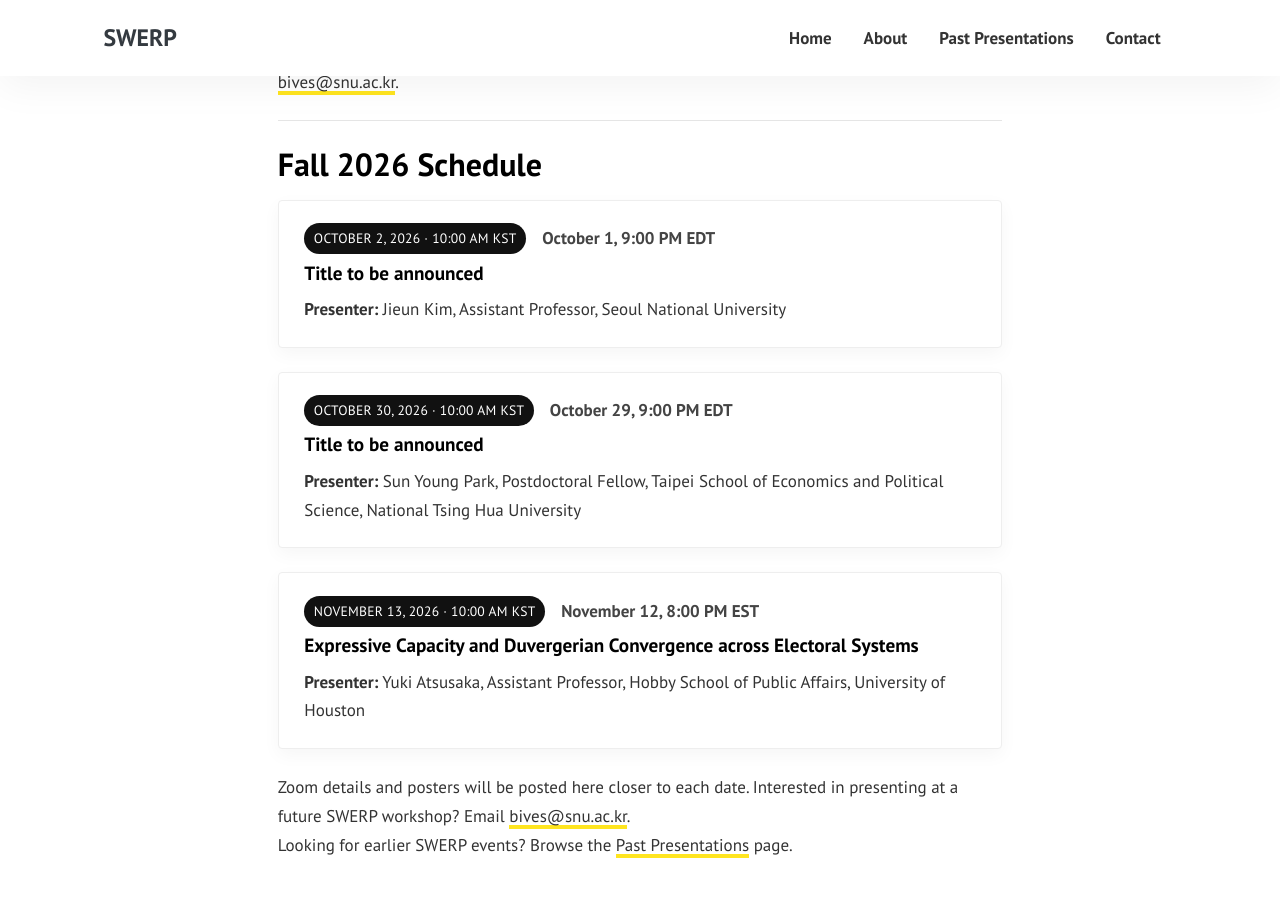
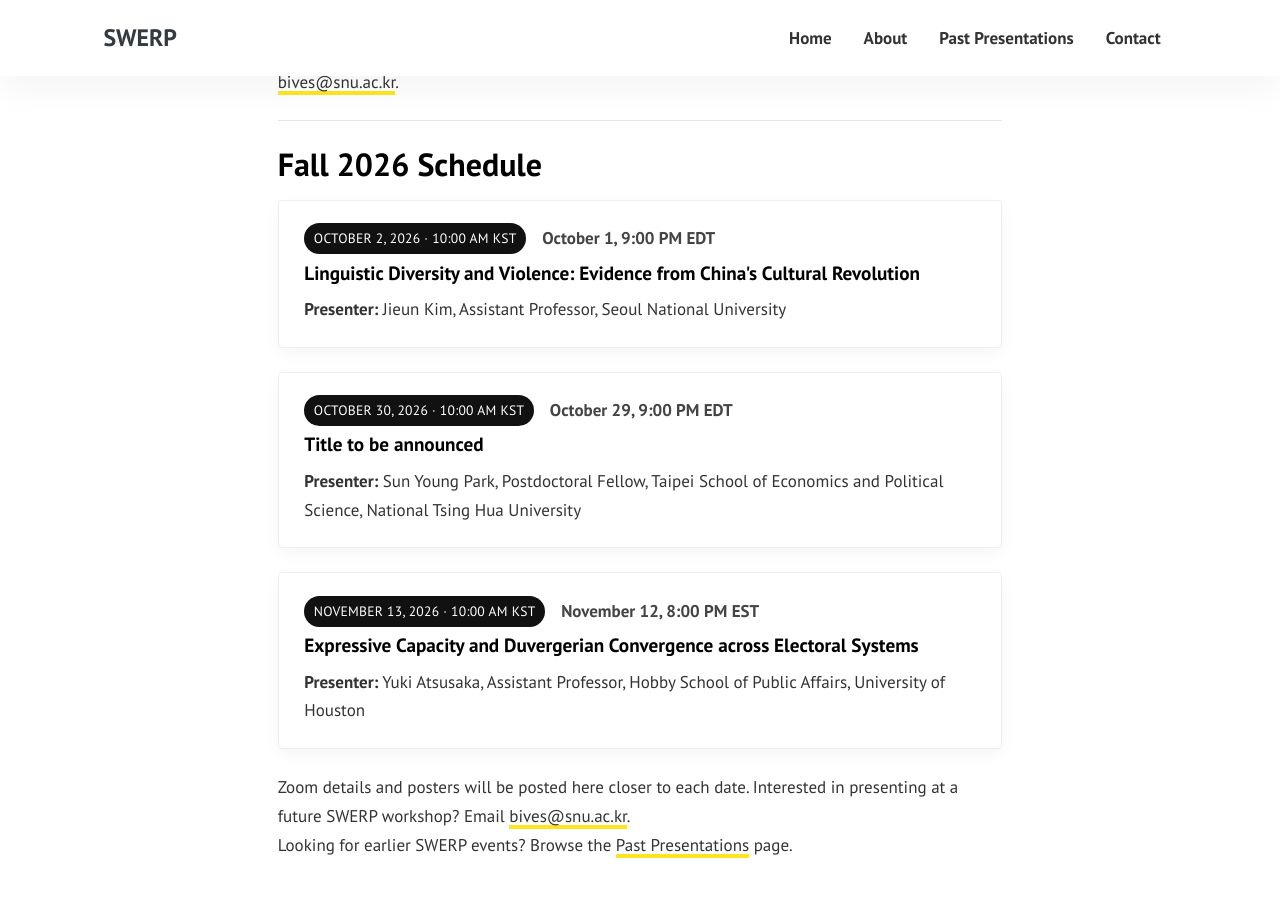
Before and after one commit to sysilviakim/swerp, a Jekyll site: the page built from index.html, in a window 1280 px wide and 900 px high, scrolled down 593 px. Shown: the top 897 px of the window. Built offline with Jekyll 4.4.1, drawn with Linux system fonts in a browser that asks for light colours.

Commit message:
Add Jieun Kim SWERP presentation title

```diff
--- a/index.html
+++ b/index.html
@@ -32,7 +32,7 @@ layout: default
           <div class="date-pill">October 2, 2026 &middot; 10:00 AM KST</div>
           <div class="schedule-time">October 1, 9:00 PM EDT</div>
         </div>
-        <h5 class="schedule-title font-weight-bold">Title to be announced</h5>
+        <h5 class="schedule-title font-weight-bold">Linguistic Diversity and Violence: Evidence from China's Cultural Revolution</h5>
         <p class="mb-0"><strong>Presenter:</strong> Jieun Kim, Assistant Professor, Seoul National University</p>
       </div>
     </div>
```
